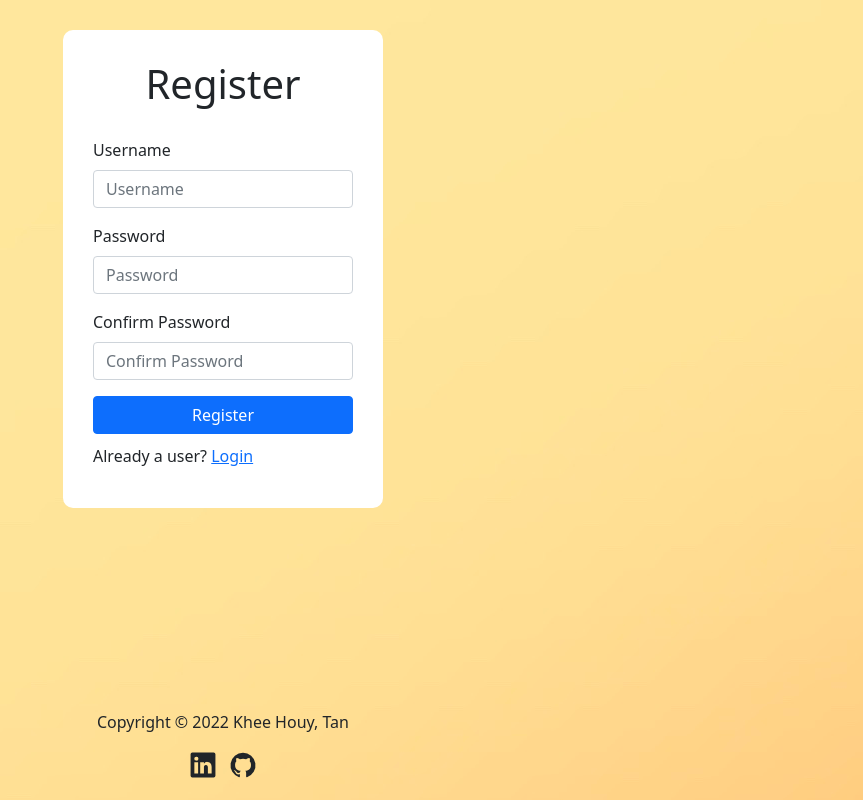
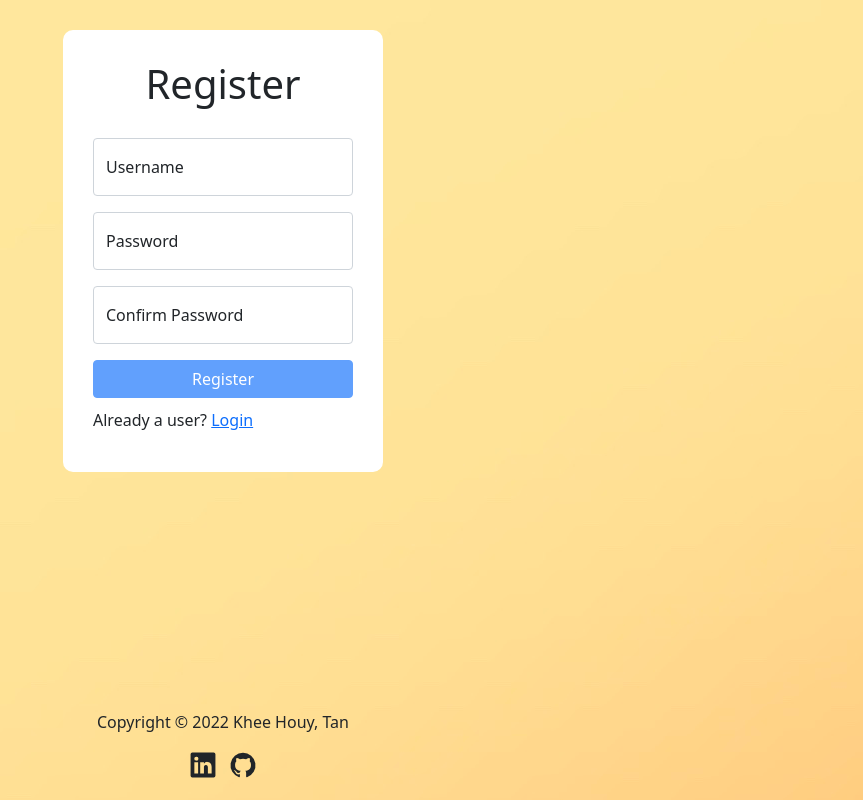
Before and after one commit to KheeForDev/react, a React (Create React App) app: page /register in a window 1280 px wide. Shown: the whole page, without its empty margins (417-1280 px from the left). Built offline with nearby package versions, Linux system fonts and the light colour scheme.

Commit message:
UPD: Replace label with floating label and enable register button when all fields passed validation.

```diff
--- a/src/pages/Register.js
+++ b/src/pages/Register.js
@@ -3,7 +3,8 @@ import { useNavigate, Link } from "react-router-dom";
 import { toast } from "react-toastify";
 import Button from "react-bootstrap/Button";
 import Form from "react-bootstrap/Form";
-import { UilCheck, UilTimes, UilInfoCircle } from "@iconscout/react-unicons";
+import FloatingLabel from 'react-bootstrap/FloatingLabel';
+import { UilInfoCircle } from "@iconscout/react-unicons";
 
 import Footer from "../components/Footer";
 import * as constant from "../util/constant";
@@ -24,6 +25,7 @@ const Register = () => {
     const [validMatch, setValidMatch] = useState(false);
     const [matchFocus, setMatchFocus] = useState(false);
 
+    const [buttonDisabled, setButtonDisabled] = useState(true);
     const [errMsg, setErrMsg] = useState('');
 
     // validate username when value changes
@@ -41,6 +43,12 @@ const Register = () => {
     useEffect(() => {
         setErrMsg("");
     }, [username, password, matchPassword])
+
+    // enable button when all validation passed
+    useEffect(() => {
+        if (validUsername && validPassword && validMatch)
+            setButtonDisabled(false);
+    }, [validUsername, validPassword, validMatch])
 
     const handleSubmit = async (e) => {
         e.preventDefault();
@@ -74,9 +82,11 @@ const Register = () => {
                     <h1>Register</h1>
                     <Form onSubmit={handleSubmit}>
                         <Form.Group className="mb-3">
-                            <Form.Label>Username</Form.Label>
-                            <UilCheck className={validUsername ? "valid" : "hide"} />
-                            <UilTimes className={validUsername || !username ? "hide" : "invalid"} />
+                            <FloatingLabel
+                                controlId="floatingInputUsername"
+                                label="Username"
+                                className="mb-3"
+                            >
                                 <Form.Control
                                     type="text"
                                     placeholder="Username"
@@ -84,7 +94,9 @@ const Register = () => {
                                     value={username}
                                     onFocus={() => setUsernameFocus(true)}
                                     required
+                                    style={{ borderColor: validUsername || !username ? "#CED4DA" : "#FF0000" }}
                                 />
+                            </FloatingLabel>
                             <p className={usernameFocus && username && !validUsername ? "instructions" : "hide"}>
                                 <UilInfoCircle />
                                 4 to 24 characters.<br />
@@ -94,16 +106,20 @@ const Register = () => {
                         </Form.Group>
 
                         <Form.Group className="mb-3">
-                            <Form.Label>Password</Form.Label>
-                            <UilCheck className={validPassword ? "valid" : "hide"} />
-                            <UilTimes className={validPassword || !password ? "hide" : "invalid"} />
+                            <FloatingLabel
+                                controlId="floatingInputPassword"
+                                label="Password"
+                                className="mb-3"
+                            >
                                 <Form.Control
                                     type="password"
                                     placeholder="Password"
                                     onChange={(e) => setPassword(e.target.value)}
                                     value={password}
                                     onFocus={() => setPasswordFocus(true)}
+                                    style={{ borderColor: validPassword || !password ? "#CED4DA" : "#FF0000" }}
                                 />
+                            </FloatingLabel>
                             <p className={passwordFocus && password && !validPassword ? "instructions" : "hide"}>
                                 <UilInfoCircle />
                                 8 to 24 characters.<br />
@@ -113,23 +129,27 @@ const Register = () => {
                         </Form.Group>
 
                         <Form.Group className="mb-3">
-                            <Form.Label>Confirm Password</Form.Label>
-                            <UilCheck className={validMatch && matchPassword ? "valid" : "hide"} />
-                            <UilTimes className={validMatch || !matchPassword ? "hide" : "invalid"} />
+                            <FloatingLabel
+                                controlId="floatingInputPassword"
+                                label="Confirm Password"
+                                className="mb-3"
+                            >
                                 <Form.Control
                                     type="password"
                                     placeholder="Confirm Password"
                                     onChange={(e) => setMatchPassword(e.target.value)}
                                     value={matchPassword}
                                     onFocus={() => setMatchFocus(true)}
+                                    style={{ borderColor: validMatch || !matchPassword ? "#CED4DA" : "#FF0000" }}
                                 />
+                            </FloatingLabel>
                             <p id="confirmnote" className={matchFocus && matchPassword && !validMatch ? "instructions" : "hide"}>
                                 <UilInfoCircle />
                                 Must match the first password input field.
                             </p>
                         </Form.Group>
 
-                        <Button variant="primary" type="submit">
+                        <Button variant="primary" type="submit" disabled={buttonDisabled}>
                             Register
                         </Button>
 
```
Lines whose indentation alone changed are shown as unchanged.
